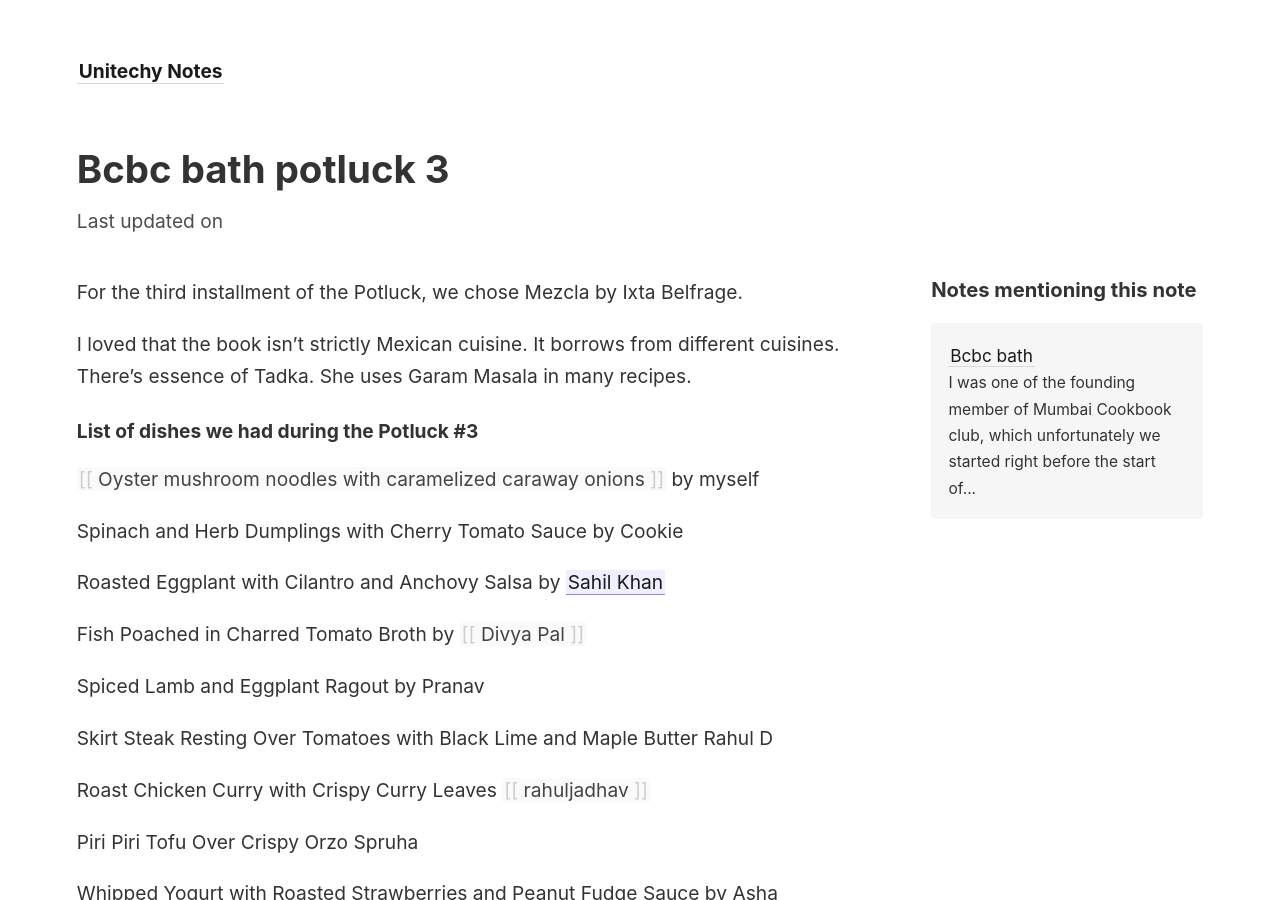
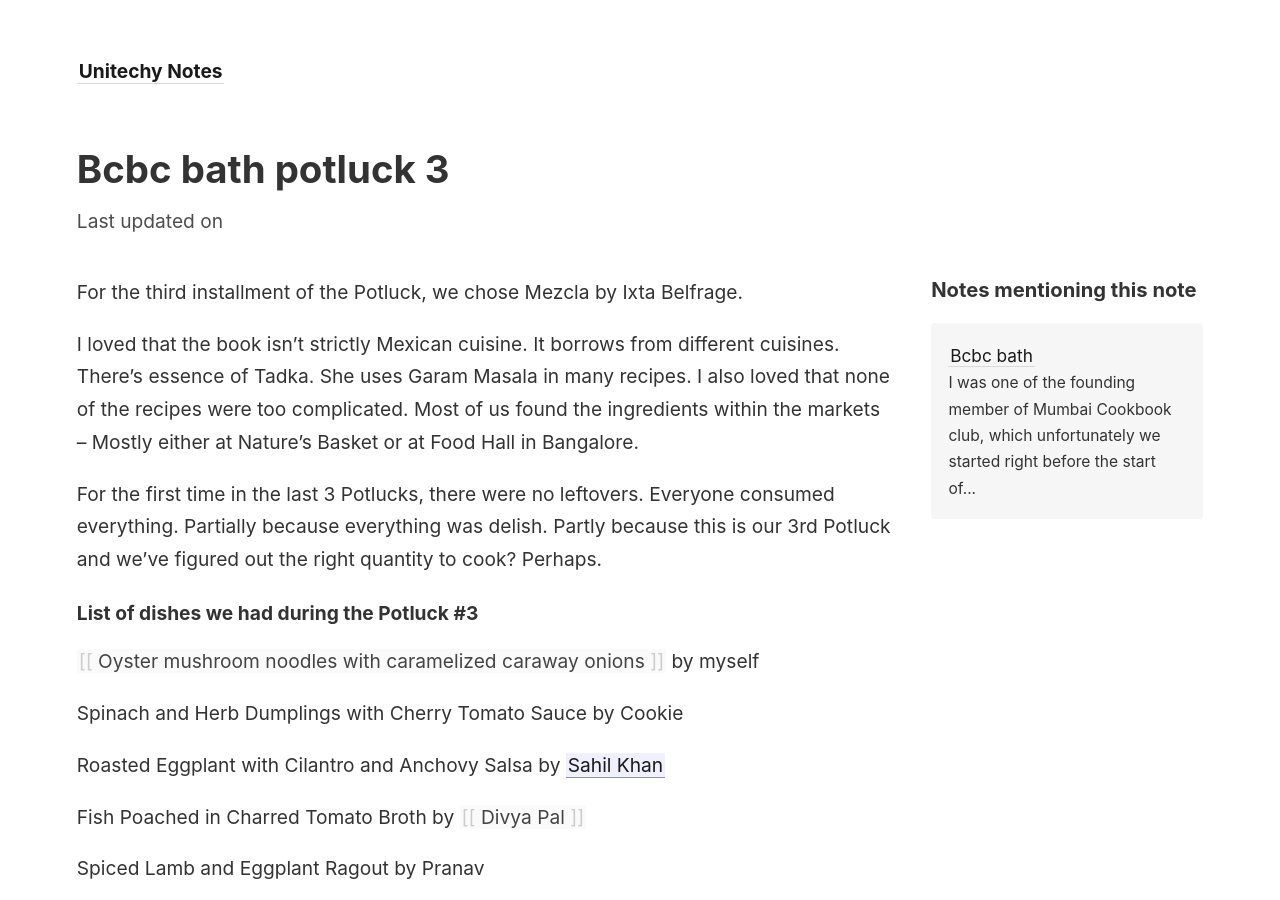
Before and after one commit to unitechy/unitechy-blog, a Jekyll site: the page built from _notes/BCBC-Bath/BCBC Bath - Potluck 3.md, in a window 1280 px wide and 900 px high. Built offline with Jekyll 4.4.1, drawn with Linux system fonts in a browser that asks for light colours.

Commit message:
Update BCBC Bath - Potluck 3.md

```diff
--- a/_notes/BCBC-Bath/BCBC Bath - Potluck 3.md
+++ b/_notes/BCBC-Bath/BCBC Bath - Potluck 3.md
@@ -8,7 +8,9 @@ Month: January
 
 For the third installment of the Potluck, we chose Mezcla by Ixta Belfrage.
 
-I loved that the book isn't strictly Mexican cuisine. It borrows from different cuisines. There's essence of Tadka. She uses Garam Masala in many recipes.
+I loved that the book isn't strictly Mexican cuisine. It borrows from different cuisines. There's essence of Tadka. She uses Garam Masala in many recipes. I also loved that none of the recipes were too complicated. Most of us found the ingredients within the markets -- Mostly either at Nature's Basket or at Food Hall in Bangalore.
+
+For the first time in the last 3 Potlucks, there were no leftovers. Everyone consumed everything. Partially because everything was delish. Partly because this is our 3rd Potluck and we've figured out the right quantity to cook? Perhaps.
 
 #### List of dishes we had during the Potluck #3
 
```
